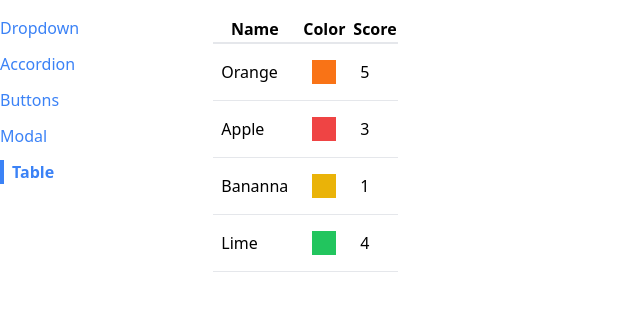
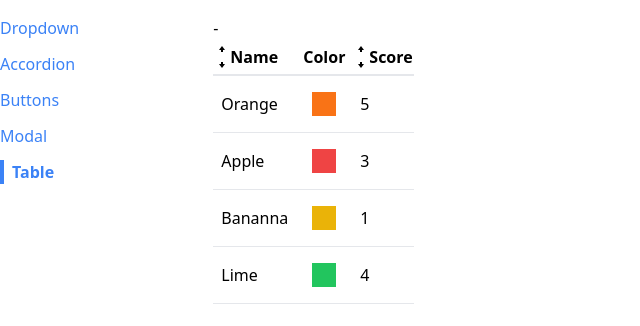
Before and after one commit to thebasedtaka/re-zero, a React (Create React App) app: page /table in a window 1280 px wide. Shown: the top 326 px of the page, without its empty margins (0-640 px from the left). Built offline with nearby package versions, Linux system fonts and the light colour scheme.

Commit message:
table update

```diff
--- /dev/null
+++ b/src/components/SortableTable.js
@@ -0,0 +1,103 @@
+import Table from "./Table";
+import { useState } from "react";
+import { GoArrowSmallDown, GoArrowSmallUp } from "react-icons/go";
+
+function SortableTable(props) {
+  const [sortOrder, setSortOrder] = useState(null);
+  const [sortBy, setSortBy] = useState(null);
+
+  const { config, data } = props;
+
+  const handleClick = (label) => {
+    if (sortOrder === null) {
+      setSortOrder("asc");
+      setSortBy(label);
+    } else if (sortOrder === "asc") {
+      setSortOrder("desc");
+      setSortBy(label);
+    } else if (sortOrder === "desc") {
+      setSortOrder(null);
+      setSortBy(null);
+    }
+  };
+
+  const updatedConfig = config.map((column) => {
+    if (!column.sortValue) {
+      return column;
+    }
+
+    return {
+      ...column,
+      header: () => (
+        <th
+          className="cursor-pointer hover:bg-gray-100"
+          onClick={() => handleClick(column.label)}
+        >
+          <div className="flex items-center">
+            {getIcons(column.label, sortBy, sortOrder)}
+            {column.label}
+          </div>
+        </th>
+      ),
+    };
+  });
+
+  //Only sort data if sortOrder && sortBy !null
+  //Make copy of data prop
+  let sortedData = data;
+  if (sortOrder && sortBy) {
+    const { sortValue } = config.find((column) => column.label === sortBy);
+    sortedData = [...data].sort((a, b) => {
+      const valueA = sortValue(a);
+      const valueB = sortValue(b);
+
+      const reverseOrder = sortOrder === "asc" ? 1 : -1;
+
+      if (typeof valueA === "string") {
+        return valueA.localeCompare(valueB) * reverseOrder;
+      } else {
+        return (valueA - valueB) * reverseOrder;
+      }
+    });
+  }
+
+  return (
+    <div>
+      {sortOrder} - {sortBy}
+      <Table {...props} data={sortedData} config={updatedConfig} />
+    </div>
+  );
+}
+
+function getIcons(label, sortBy, sortOrder) {
+  if (label !== sortBy) {
+    return (
+      <div>
+        <GoArrowSmallUp />
+        <GoArrowSmallDown />
+      </div>
+    );
+  }
+
+  if (sortOrder === null) {
+    return (
+      <div>
+        <GoArrowSmallUp />
+        <GoArrowSmallDown />
+      </div>
+    );
+  } else if (sortOrder === "asc") {
+    return (
+      <div>
+        <GoArrowSmallUp />
+      </div>
+    );
+  } else if (sortOrder === "desc") {
+    return (
+      <div>
+        <GoArrowSmallDown />
+      </div>
+    );
+  }
+}
+export default SortableTable;
--- a/src/components/Table.js
+++ b/src/components/Table.js
@@ -1,5 +1,10 @@
+import { Fragment } from "react";
+
 function Table({ data, config, keyFn }) {
   const renderedHeaders = config.map((column) => {
+    if (column.header) {
+      return <Fragment key={column.label}>{column.header()}</Fragment>;
+    }
     return <th key={column.label}>{column.label}</th>;
   });
 
--- a/src/pages/TablePage.js
+++ b/src/pages/TablePage.js
@@ -1,4 +1,5 @@
-import Table from "../components/Table";
+//import Table from "../components/Table";
+import SortableTable from "../components/SortableTable";
 
 function TablePage() {
   const data = [
@@ -9,12 +10,21 @@ function TablePage() {
   ];
 
   const config = [
-    { label: "Name", render: (fruit) => fruit.name },
+    {
+      label: "Name",
+      render: (fruit) => fruit.name,
+      sortValue: (fruit) => fruit.name,
+    },
     {
       label: "Color",
       render: (fruit) => <div className={`p-3 m-2 ${fruit.color}`} />,
     },
-    { label: "Score", render: (fruit) => fruit.score },
+    {
+      label: "Score",
+      render: (fruit) => fruit.score,
+      header: () => <th className="bg-red-500">Score</th>,
+      sortValue: (fruit) => fruit.score,
+    },
   ];
 
   const keyFn = (fruit) => {
@@ -23,7 +33,7 @@ function TablePage() {
 
   return (
     <div>
-      <Table data={data} config={config} keyFn={keyFn} />
+      <SortableTable data={data} config={config} keyFn={keyFn} />
     </div>
   );
 }
```
